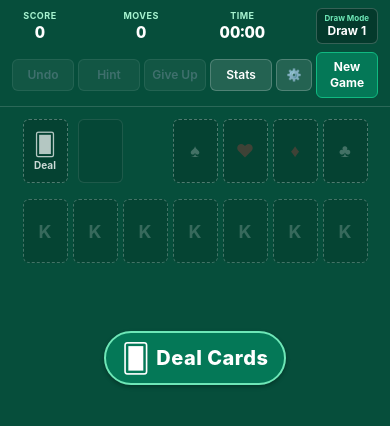
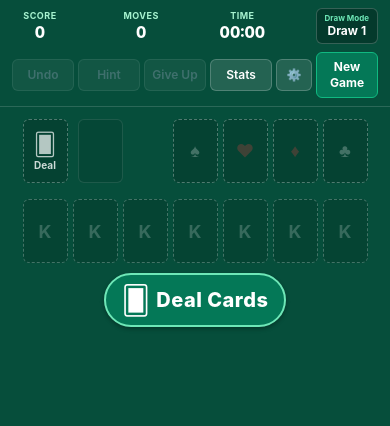
Before and after one commit to pestanoah/SolitaireClient, a React Native app: screen / in a window 390 px wide. Shown: the top 426 px of the page. Built offline with nearby package versions, Linux system fonts and the light colour scheme.

Commit message:
fix: prevent screen shift on deal by stabilizing tableau height and overlaying deal button (#37)

```diff
--- a/src/screens/GameScreen.styles.ts
+++ b/src/screens/GameScreen.styles.ts
@@ -94,11 +94,13 @@ export const styles = StyleSheet.create({
     zIndex: 9999,
     ...shadows.floatingDrag,
   },
-  dealContainer: {
+  dealOverlay: {
+    position: 'absolute',
+    left: 0,
+    right: 0,
     alignItems: 'center',
     justifyContent: 'center',
-    paddingVertical: spacing.xl,
-    width: '100%',
+    zIndex: 10,
   },
   dealButton: {
     flexDirection: 'row',
--- a/src/screens/GameScreen.tsx
+++ b/src/screens/GameScreen.tsx
@@ -2030,6 +2030,12 @@ export const GameScreen: React.FC = () => {
               { gap },
               isLandscape && styles.tableauRowLandscape,
               isRightHanded && styles.tableauRowRightHanded,
+              {
+                minHeight: isLandscape
+                  ? maxColumnHeight
+                  : Math.max(Math.floor(cardHeight * 2.2), cardHeight + spacing.lg + 54),
+                position: 'relative',
+              },
             ]}
           >
             {gameState.tableau.map((col, idx) => {
@@ -2070,11 +2076,16 @@ export const GameScreen: React.FC = () => {
                 </View>
               );
             })}
-          </View>
 
             {/* Deal Cards Action for Empty Board on Initial Load */}
             {gameState.status === 'idle' && !isDealing && (
-            <View style={styles.dealContainer}>
+              <View
+                style={[
+                  styles.dealOverlay,
+                  { top: cardHeight + (isLandscape ? spacing.sm : spacing.lg) },
+                ]}
+                pointerEvents="box-none"
+              >
                 <Pressable
                   style={({ pressed }) => [
                     styles.dealButton,
@@ -2093,6 +2104,7 @@ export const GameScreen: React.FC = () => {
                 </Pressable>
               </View>
             )}
+          </View>
 
           {/* Flying Animated Card Overlay */}
           {animatingCard && (
```
Also changed, not shown: 1 other file (tests, documents, lock files or other folders). Lines whose indentation alone changed are shown as unchanged.
